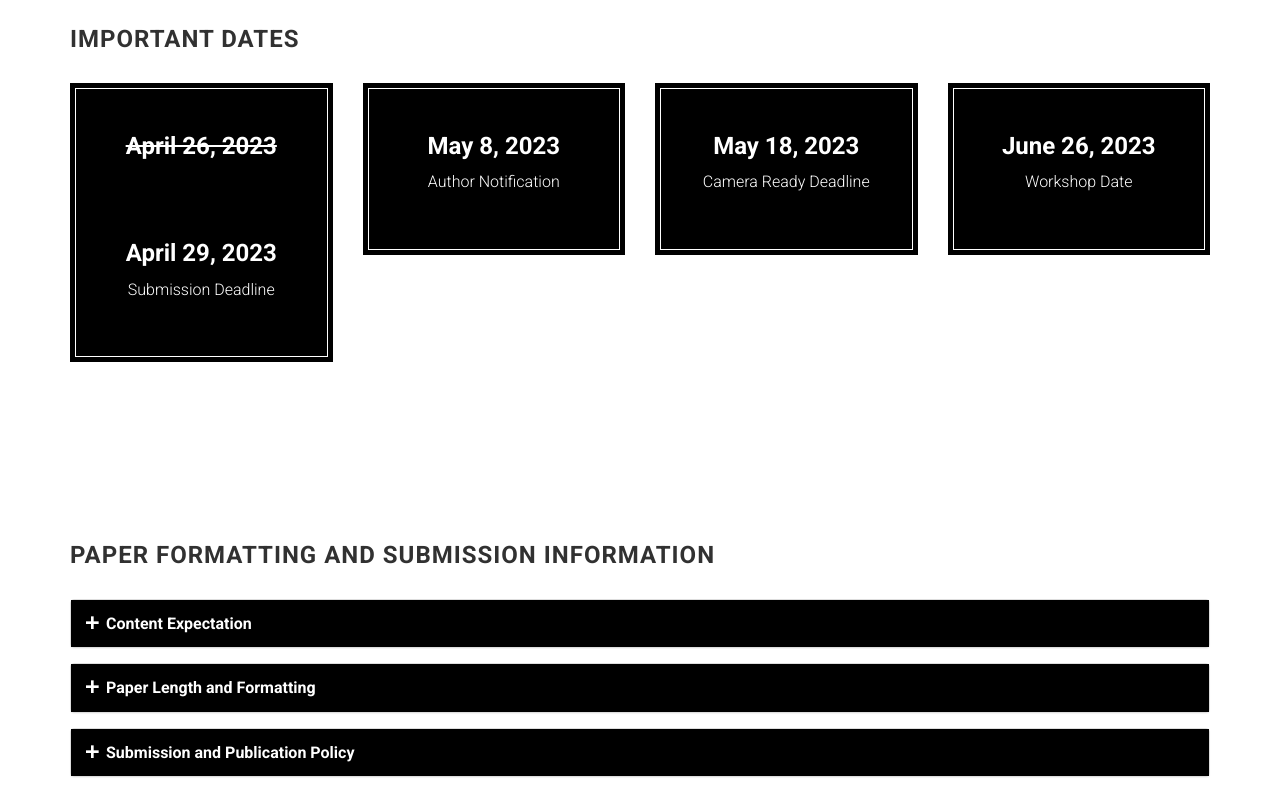
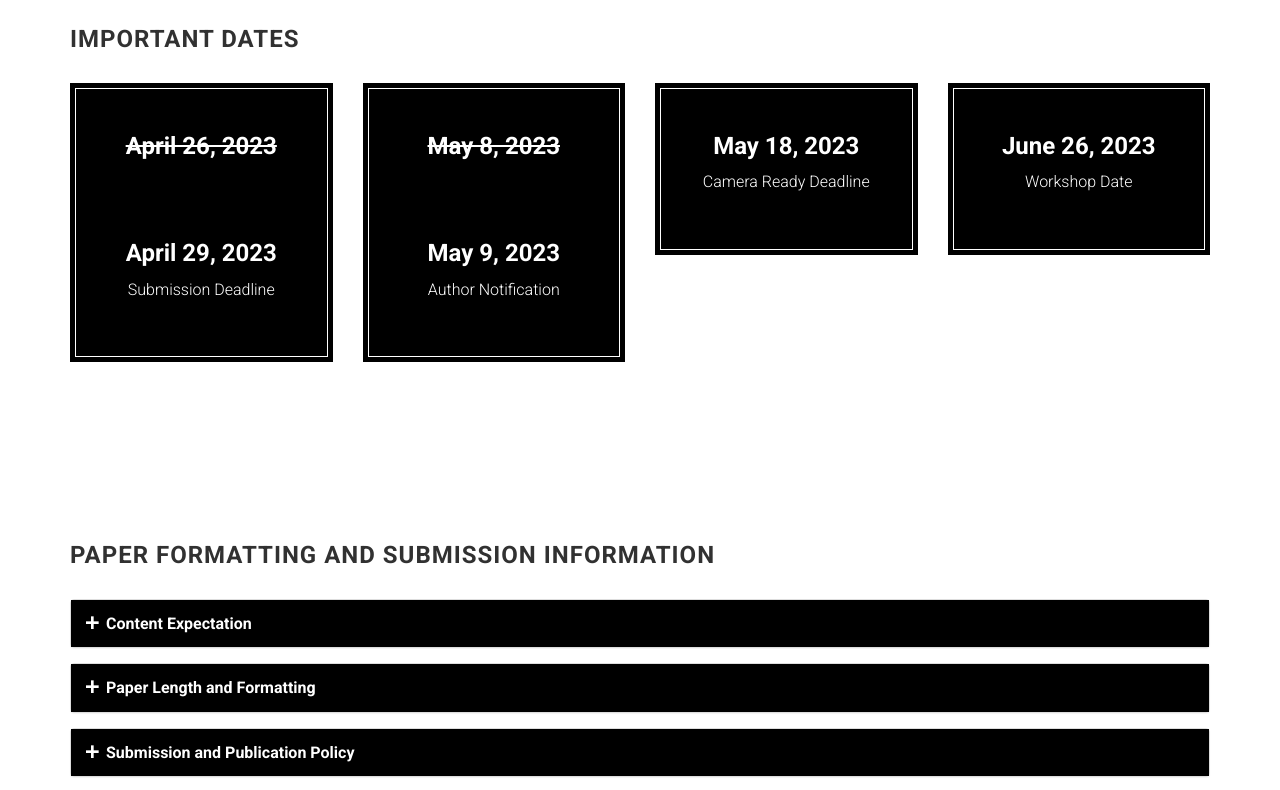
Before and after one commit to crum-workshop/crum-workshop.github.io, a website: page index.html in a window 1280 px wide. Shown: the part 2720-3510 px from the top of the page. Drawn offline with Linux system fonts and the light colour scheme; files whose address does not match are found by name.

Commit message:
Updated Author Notification Date

```diff
--- a/index.html
+++ b/index.html
@@ -198,7 +198,8 @@ contextual information to the functioning, improvement, evaluation, and scrutabi
                 <div class="col-md-3 col-sm-6">
                     <div class="schedule-box">
                         <div class="date">
-                            <date datetime="May 8"><h3>May 8, 2023</h3></date>
+                            <s><date datetime="May 8"><h3>May 8, 2023</h3></date></s><br></br>
+                            <date datetime="May 9"><h3>May 9, 2023</h3></date>
                         </div>
                         <p>Author Notification</p>
                         <!-- <p>Mustafizur Khan, SD Asia</p> -->
```
